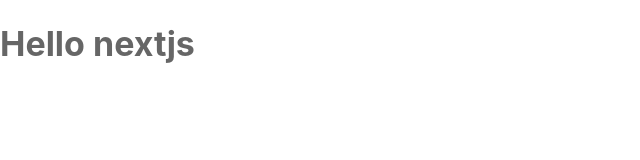
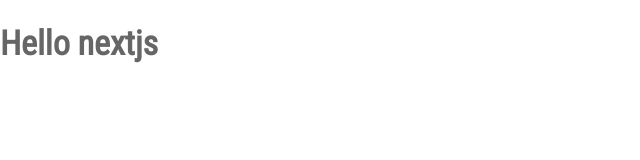
Before and after one commit to mvjl000/kantor-galeria, a Next.js app: page / in a window 1280 px wide. Shown: the top 160 px of the page, without its empty margins (0-640 px from the left). Built offline with nearby package versions, Linux system fonts and the light colour scheme.

Commit message:
Add fonts

```diff
--- a/styles/globals.css
+++ b/styles/globals.css
@@ -1,3 +1,6 @@
+@import url('https://fonts.googleapis.com/css2?family=Josefin+Sans:wght@300;400;500&display=swap');
+@import url('https://fonts.googleapis.com/css2?family=Roboto+Condensed:wght@300;400&display=swap');
+
 :root {
   font-size: 10px;
 }
@@ -6,8 +9,7 @@
 body {
   padding: 0;
   margin: 0;
-  font-family: -apple-system, BlinkMacSystemFont, Segoe UI, Roboto, Oxygen,
-    Ubuntu, Cantarell, Fira Sans, Droid Sans, Helvetica Neue, sans-serif;
+  font-family: 'Roboto Condensed', sans-serif;
 }
 
 a {
```
